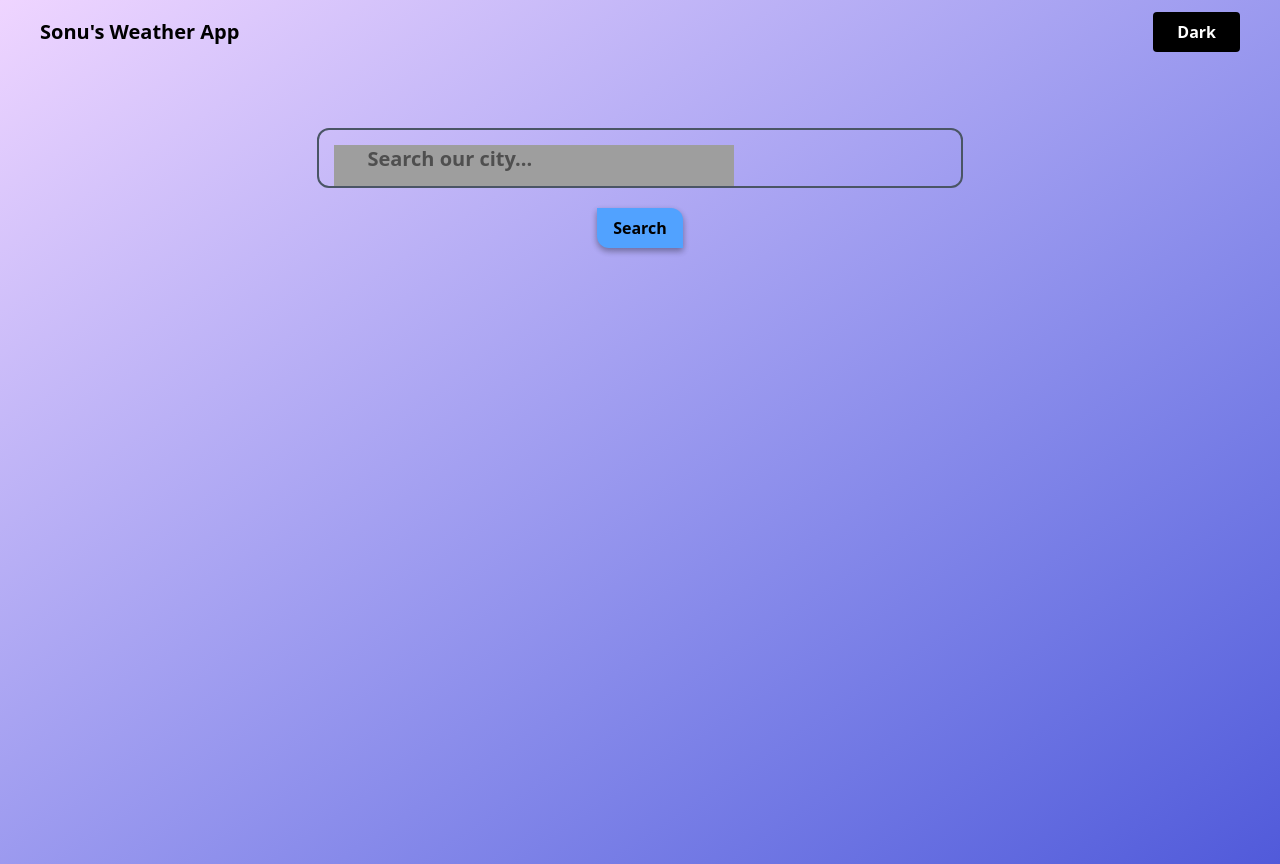
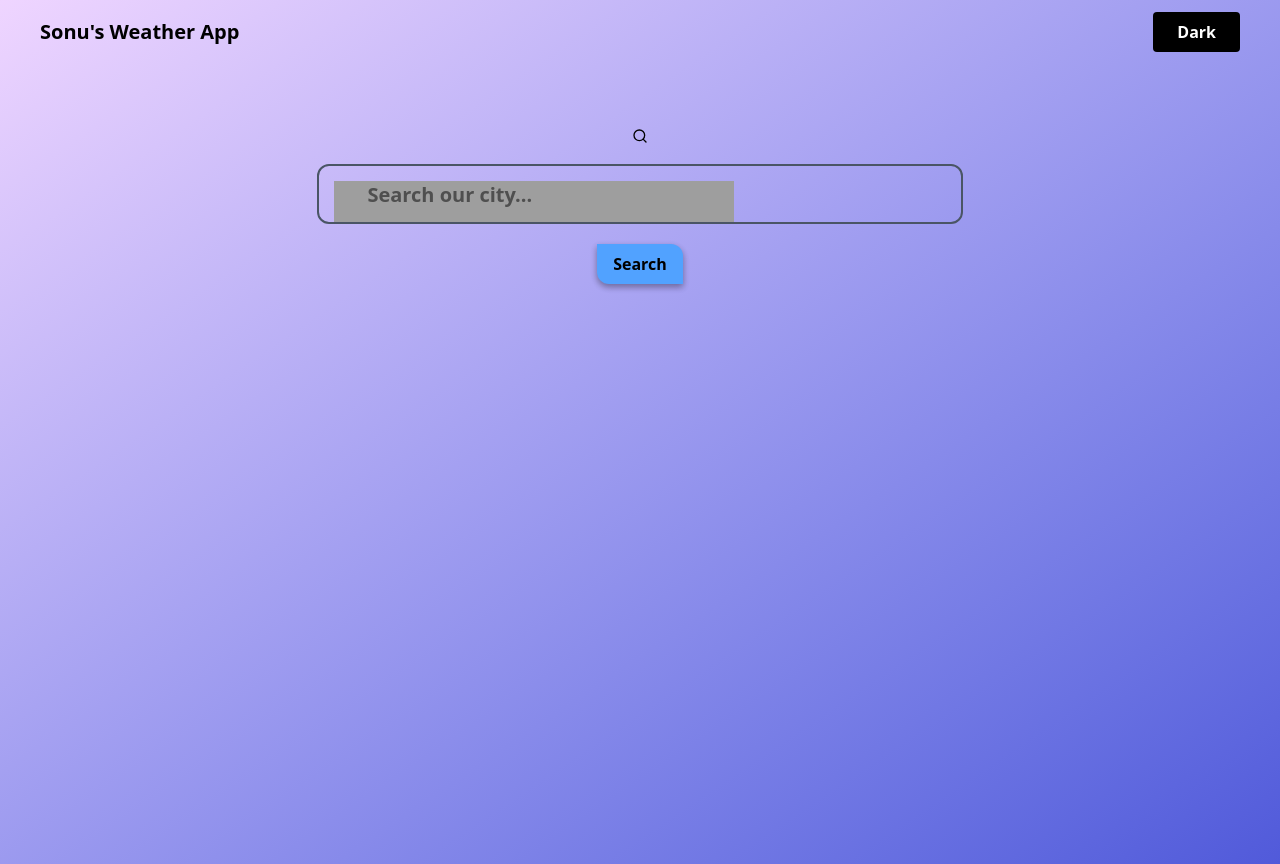
Before and after one commit to sonukr108/React-Assignment, a React (Vite) app in the folder Weather Forecast App/weather-forecast/: page / in a window 1280 px wide. Built offline with nearby package versions, Linux system fonts and the light colour scheme; grey boxes are pictures that could not be loaded.

Commit message:
change search icon

```diff
--- a/Weather Forecast App/weather-forecast/package.json
+++ b/Weather Forecast App/weather-forecast/package.json
@@ -10,9 +10,11 @@
     "preview": "vite preview"
   },
   "dependencies": {
+    "@heroicons/react": "^2.2.0",
     "@tailwindcss/vite": "^4.0.17",
     "react": "^19.0.0",
     "react-dom": "^19.0.0",
+    "react-icons": "^5.5.0",
     "react-router-dom": "^7.4.1",
     "tailwindcss": "^4.0.17"
   },
--- a/Weather Forecast App/weather-forecast/src/Pages/WeatherDisplay.jsx
+++ b/Weather Forecast App/weather-forecast/src/Pages/WeatherDisplay.jsx
@@ -1,4 +1,5 @@
 import React, { useState, useRef, useEffect } from 'react';
+import { FiSearch } from "react-icons/fi";
 import Sunrise from '../assets/sunrise.svg';
 import Sunset from '../assets/sunset.svg';
 import Humadity from '../assets/humadity.svg';
@@ -42,6 +43,7 @@ function WeatherDisplay() {
 
     return (
         <div className="min-h-screen flex flex-col gap-5 items-center px-[8%] py-[5%]">
+            <FiSearch />
             <input
                 type="text"
                 ref={cityInputRef}
```
Also changed, not shown: 1 other file (tests, documents, lock files or other folders).
